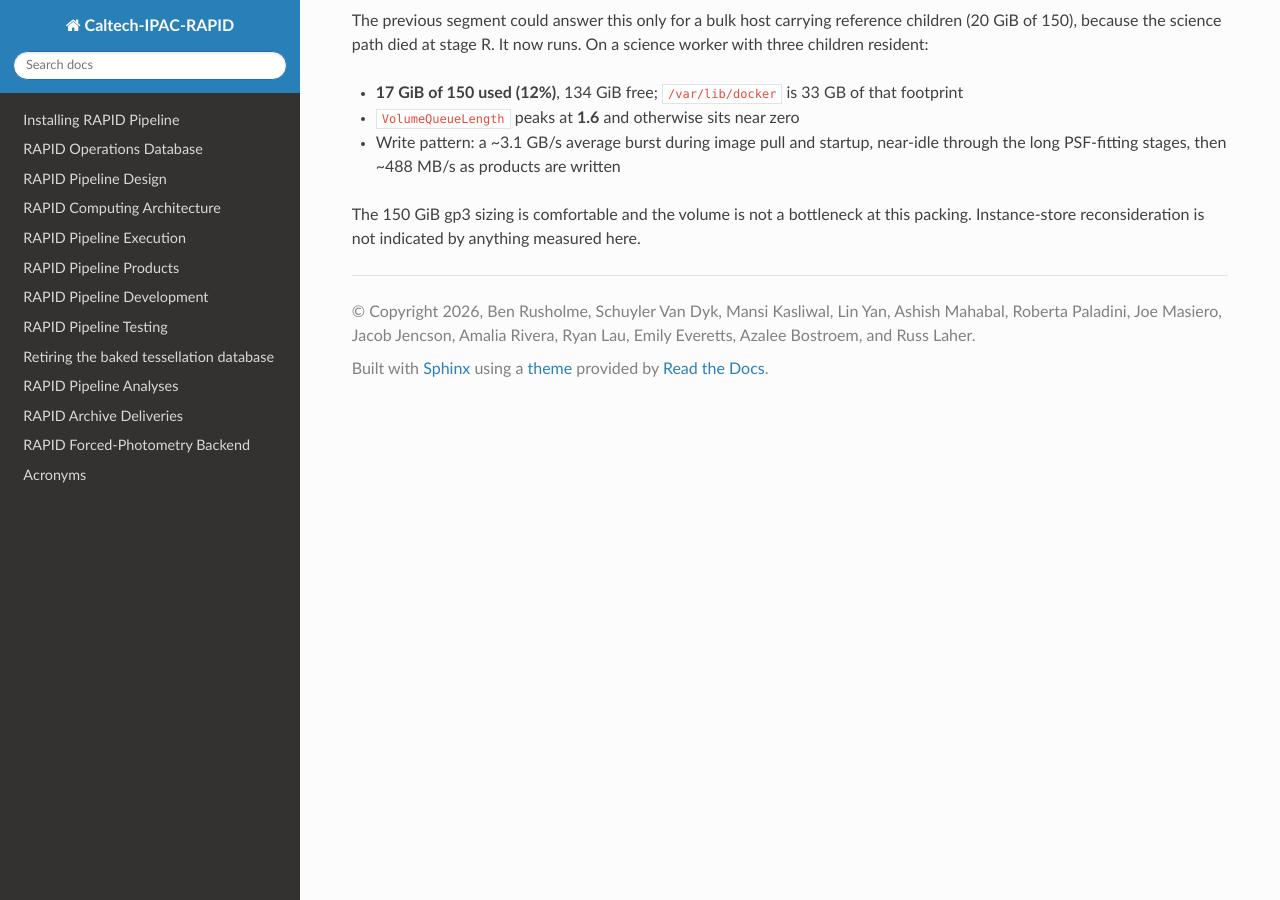
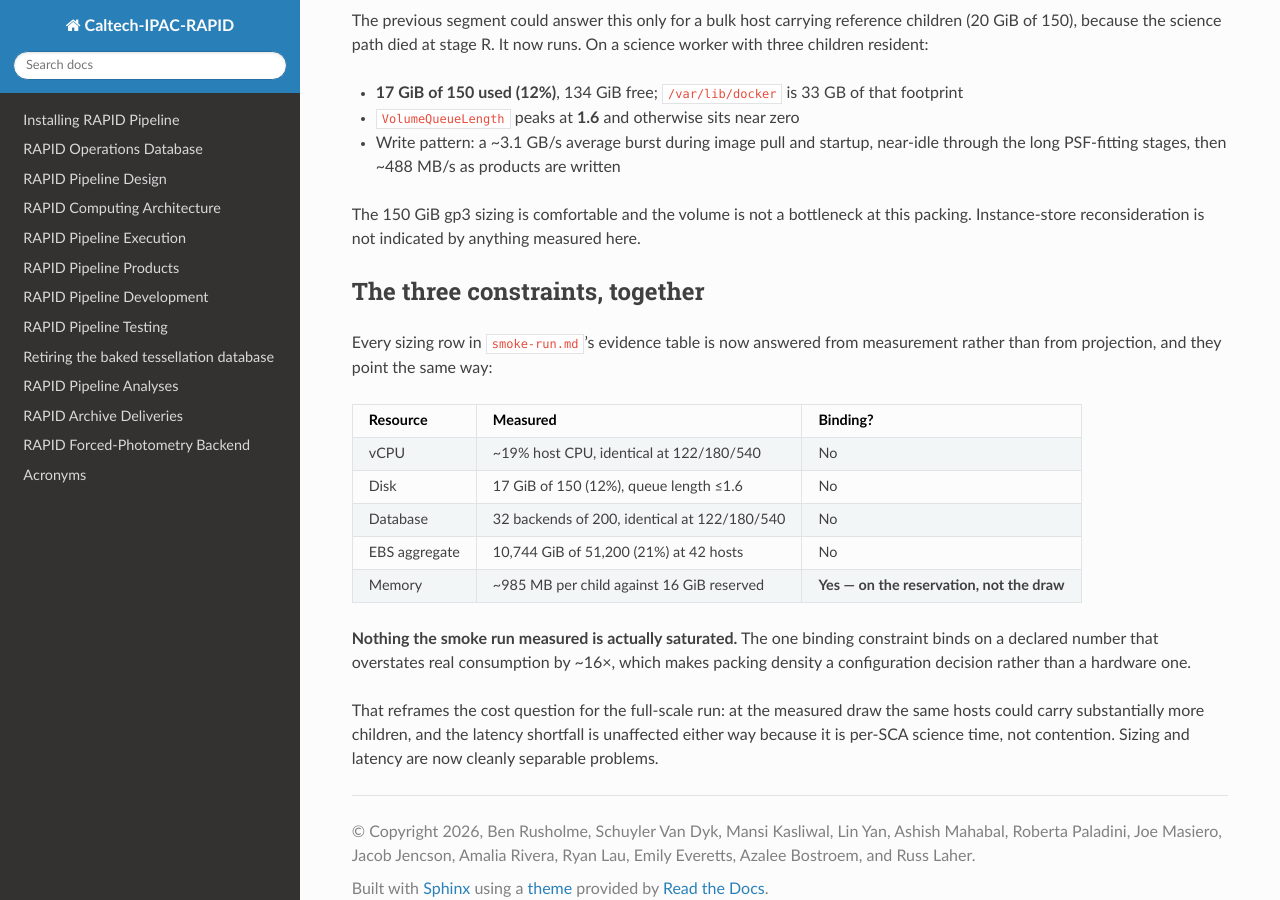
Before and after one commit to Caltech-IPAC/rapid, a Sphinx documentation site: the page built from docs/source/dev/q9_fix_round.rst, in a window 1280 px wide and 900 px high, scrolled down 15587 px. Built offline with Sphinx 7.4.7 and the Read the Docs theme 3.1.0, drawn with Linux system fonts in a browser that asks for light colours.

Commit message:
docs: nothing measured is saturated, and the one binding constraint binds on a declared number
vCPU 19%, disk 12%, pooler 32 of 200, EBS 21% -- none binding, all
identical across 122/180/540 children. Memory binds packing at 3 per
host on a 16 GiB reservation against a ~985 MB draw.

So packing density is a configuration decision rather than a hardware
one, and it is separable from the latency shortfall, which is per-SCA
science time and unaffected by how densely hosts are packed.

Co-Authored-By: Claude Opus 5 <noreply@anthropic.com>
Claude-Session: https://claude.ai/code/session_01Pk8imvMXkHjGS6mvntUYx5

```diff
--- a/docs/source/dev/q9_fix_round.rst
+++ b/docs/source/dev/q9_fix_round.rst
@@ -1066,3 +1066,43 @@ stage R. It now runs. On a science worker with three children resident:
 The 150 GiB gp3 sizing is comfortable and the volume is not a bottleneck
 at this packing. Instance-store reconsideration is not indicated by
 anything measured here.
+
+The three constraints, together
+-------------------------------
+
+Every sizing row in ``smoke-run.md``'s evidence table is now answered
+from measurement rather than from projection, and they point the same
+way:
+
+.. list-table::
+   :header-rows: 1
+
+   * - Resource
+     - Measured
+     - Binding?
+   * - vCPU
+     - ~19% host CPU, identical at 122/180/540
+     - No
+   * - Disk
+     - 17 GiB of 150 (12%), queue length ≤1.6
+     - No
+   * - Database
+     - 32 backends of 200, identical at 122/180/540
+     - No
+   * - EBS aggregate
+     - 10,744 GiB of 51,200 (21%) at 42 hosts
+     - No
+   * - Memory
+     - ~985 MB per child against 16 GiB reserved
+     - **Yes — on the reservation, not the draw**
+
+**Nothing the smoke run measured is actually saturated.** The one
+binding constraint binds on a declared number that overstates real
+consumption by ~16×, which makes packing density a configuration
+decision rather than a hardware one.
+
+That reframes the cost question for the full-scale run: at the measured
+draw the same hosts could carry substantially more children, and the
+latency shortfall is unaffected either way because it is per-SCA science
+time, not contention. Sizing and latency are now cleanly separable
+problems.
```
